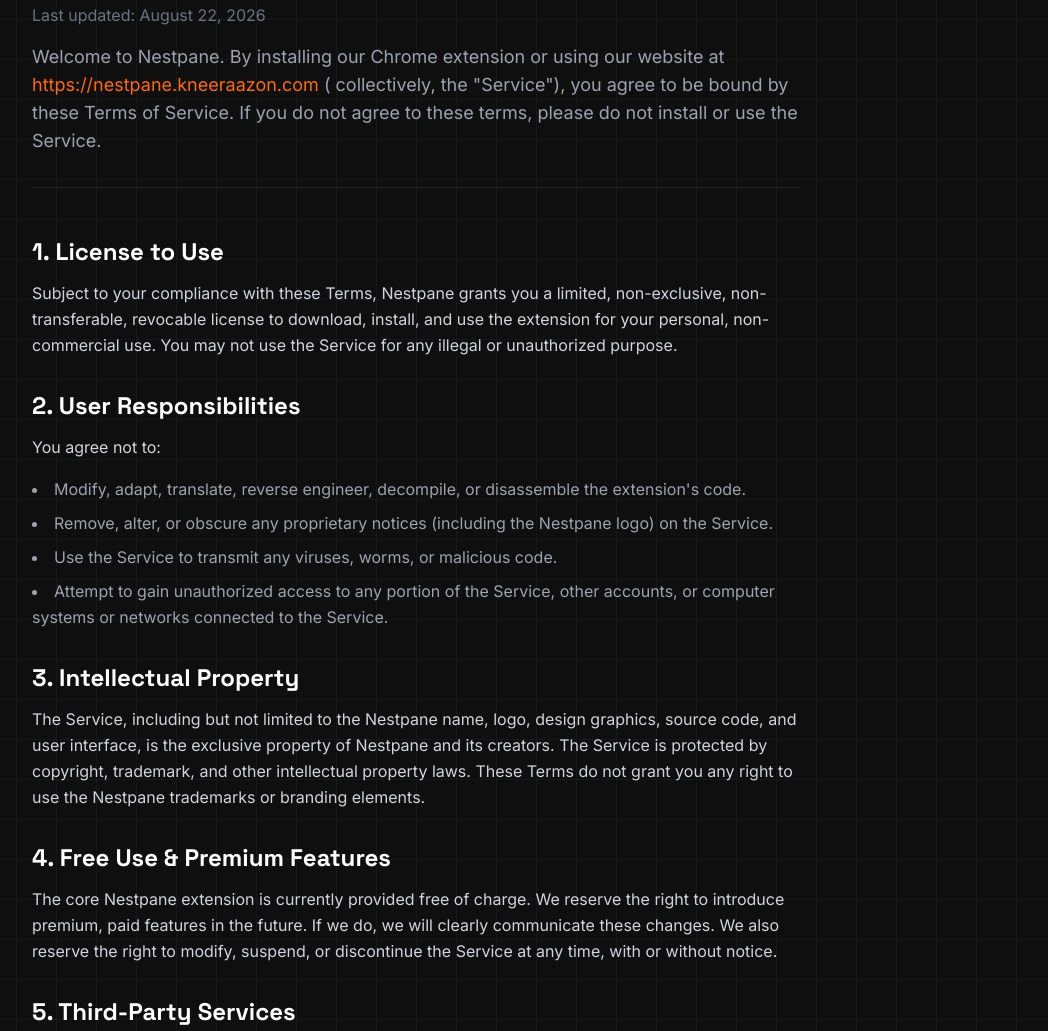
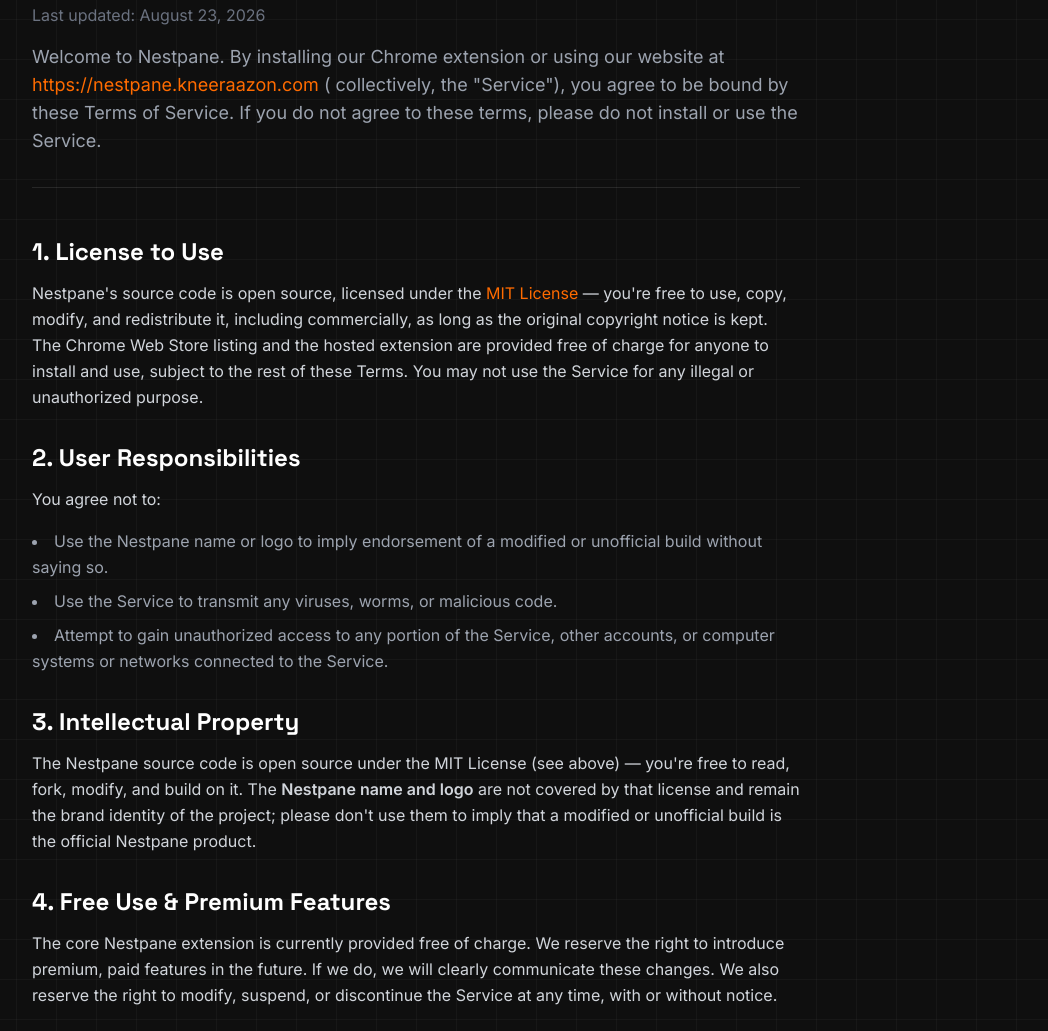
Before and after one commit to karkinirajan/Nestpane, a plain HTML site: page terms.html in a window 1280 px wide. Shown: the part 221-1252 px from the top of the page, without its empty margins (224-1272 px from the left). Drawn offline with nearby package versions, Linux system fonts and the light colour scheme.

Commit message:
docs: open source Nestpane under MIT, audit README and webapp copy
Add a root LICENSE (MIT) and rewrite terms.html's License/Intellectual
Property sections, which previously claimed exclusive proprietary
rights over the source code -- directly conflicting with actually
going open source. The Nestpane name/logo remain protected as brand
identity, separate from the MIT-licensed code.

Audited the root README against the current app.js/webapp state and
filled real gaps: the grouped sidebar, cross-browser sign-in, the
30-item Quick Access default, and an updated source line count weren't
mentioned anywhere. Also found about.html's "Open Source & Free"
section said the words but linked nowhere, and still described the old
"mosaic NP" logo -- fixed both, and added GitHub links to index.html's
nav, hero, and footer across all four webapp pages.

Added .gitignore (linkedin.md, .env) -- personal launch-planning notes
that should never be committed.

```diff
--- a/terms.html
+++ b/terms.html
@@ -75,7 +75,7 @@
       <!-- Header -->
       <div class="mb-12 border-b border-white/10 pb-8">
         <h1 class="text-4xl md:text-5xl font-bold text-white mb-4 tracking-tight">Terms of Service</h1>
-        <p class="text-gray-500">Last updated: August 22, 2026</p>
+        <p class="text-gray-500">Last updated: August 23, 2026</p>
         <p class="text-gray-400 mt-4 text-lg">
           Welcome to Nestpane. By installing our Chrome extension or using our website at <a
             href="https://nestpane.kneeraazon.com" class="text-[#FF6B00] hover:underline">https://nestpane.kneeraazon.com</a>
@@ -89,9 +89,10 @@
         <!-- Section 1 -->
         <div>
           <h2 class="text-2xl font-bold text-white mb-3">1. License to Use</h2>
-          <p>Subject to your compliance with these Terms, Nestpane grants you a limited, non-exclusive,
-            non-transferable, revocable license to download, install, and use the extension for your personal,
-            non-commercial use. You may not use the Service for any illegal or unauthorized purpose.</p>
+          <p>Nestpane's source code is open source, licensed under the <a href="https://github.com/karkinirajan/Nestpane/blob/main/LICENSE" class="text-[#FF6B00] hover:underline">MIT License</a> — you're free to use, copy, modify, and
+            redistribute it, including commercially, as long as the original copyright notice is kept. The Chrome Web
+            Store listing and the hosted extension are provided free of charge for anyone to install and use, subject
+            to the rest of these Terms. You may not use the Service for any illegal or unauthorized purpose.</p>
         </div>
 
         <!-- Section 2 -->
@@ -99,8 +100,7 @@
           <h2 class="text-2xl font-bold text-white mb-3">2. User Responsibilities</h2>
           <p>You agree not to:</p>
           <ul class="list-disc list-inside mt-4 space-y-2 text-gray-400">
-            <li>Modify, adapt, translate, reverse engineer, decompile, or disassemble the extension's code.</li>
-            <li>Remove, alter, or obscure any proprietary notices (including the Nestpane logo) on the Service.</li>
+            <li>Use the Nestpane name or logo to imply endorsement of a modified or unofficial build without saying so.</li>
             <li>Use the Service to transmit any viruses, worms, or malicious code.</li>
             <li>Attempt to gain unauthorized access to any portion of the Service, other accounts, or computer systems
               or networks connected to the Service.</li>
@@ -110,10 +110,10 @@
         <!-- Section 3 -->
         <div>
           <h2 class="text-2xl font-bold text-white mb-3">3. Intellectual Property</h2>
-          <p>The Service, including but not limited to the Nestpane name, logo, design graphics, source
-            code, and user interface, is the exclusive property of Nestpane and its creators. The Service is protected
-            by copyright, trademark, and other intellectual property laws. These Terms do not grant you any right to use
-            the Nestpane trademarks or branding elements.</p>
+          <p>The Nestpane source code is open source under the MIT License (see above) — you're free to read, fork,
+            modify, and build on it. The <strong>Nestpane name and logo</strong> are not covered by that license and
+            remain the brand identity of the project; please don't use them to imply that a modified or unofficial
+            build is the official Nestpane product.</p>
         </div>
 
         <!-- Section 4 -->
@@ -202,7 +202,7 @@
         <a href="privacy.html" class="hover:text-white transition-colors">Privacy Policy</a>
         <a href="terms.html" class="hover:text-white transition-colors">Terms of Service</a>
       </div>
-      <p class="text-sm text-gray-500">© 2026 Nestpane. All rights reserved.</p>
+      <p class="text-sm text-gray-500">© 2026 Nestpane. Source code MIT licensed.</p>
     </div>
   </footer>
 </body>
```
Also changed, not shown: about.html (+11 -4 lines), index.html (+8 -2 lines), privacy.html (+1 -1 lines), README.md.
